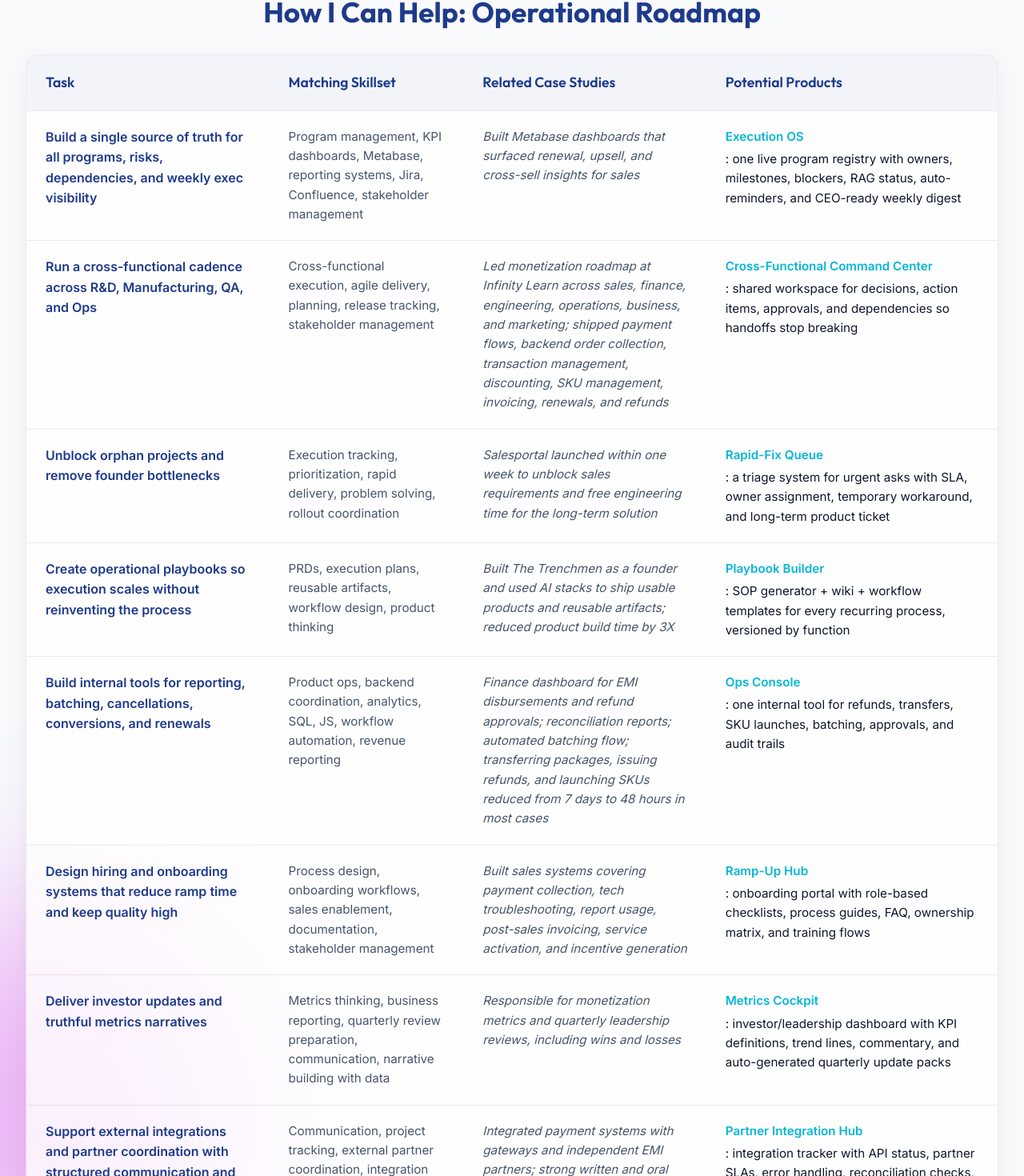
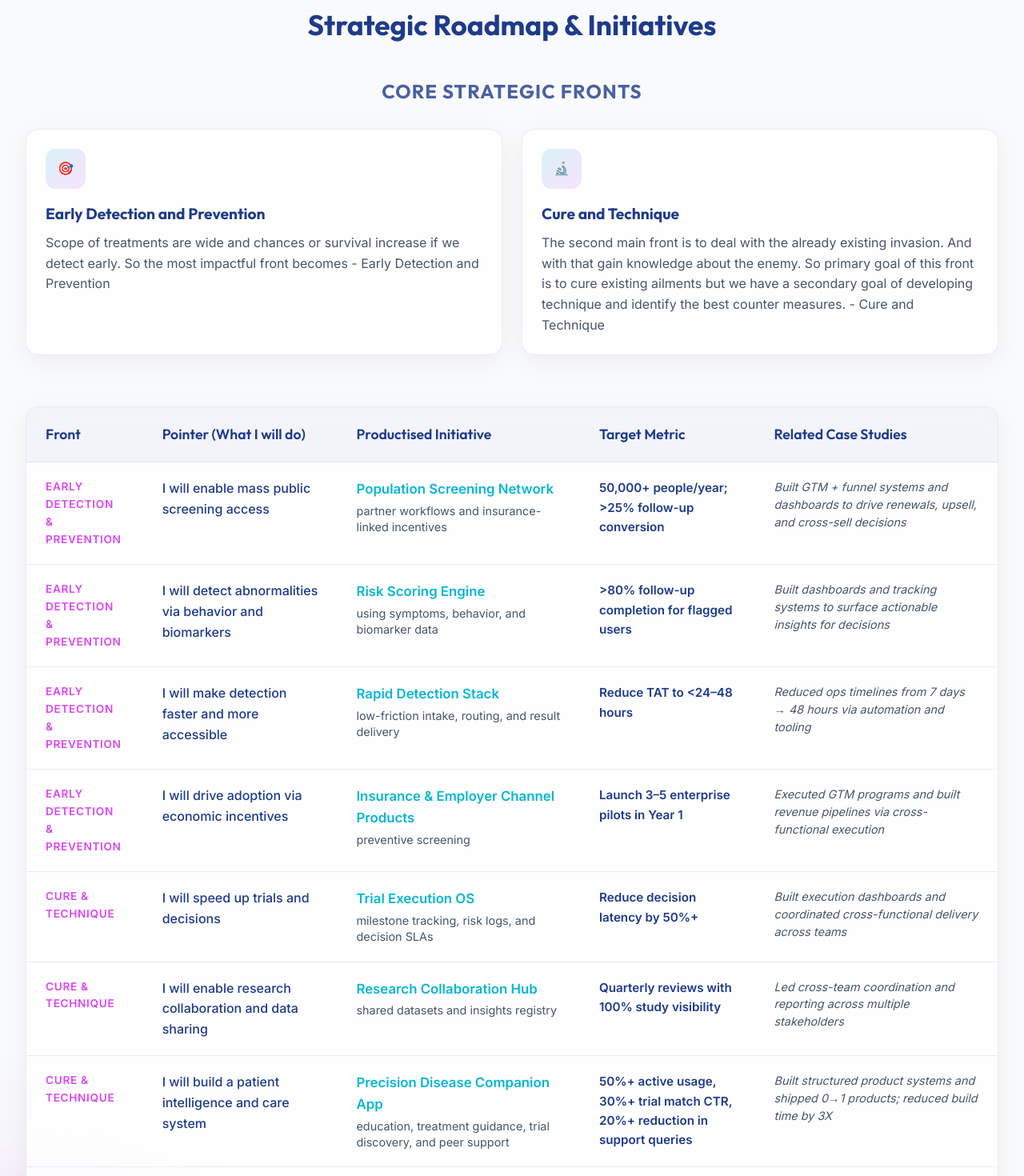
Before and after one commit to pran-av/popvax_pitch, a React (Vite) app: page / in a window 1280 px wide. Shown: the part 1116-2586 px from the top of the page at 80% size. Built offline with nearby package versions, Linux system fonts and the light colour scheme.

Commit message:
roadmap update and strategy panel

```diff
--- a/package.json
+++ b/package.json
@@ -24,5 +24,6 @@
     "eslint-plugin-react-refresh": "^0.5.2",
     "globals": "^17.4.0",
     "vite": "^8.0.4"
-  }
+  },
+  "packageManager": "pnpm@10.13.1+sha512.37ebf1a5c7a30d5fabe0c5df44ee8da4c965ca0c5af3dbab28c3a1681b70a256218d05c81c9c0dcf767ef6b8551eb5b960042b9ed4300c59242336377e01cfad"
 }
--- a/src/App.css
+++ b/src/App.css
@@ -107,8 +107,16 @@
 
 /* Roadmap Table Section */
 .roadmap-section {
-  margin-top: 1rem;
+  margin-top: 2rem;
 }
+
+.sub-header {
+  font-size: 1.5rem;
+  color: var(--color-primary);
+  letter-spacing: 0.05em;
+  text-transform: uppercase;
+}
+
 
 .section-header {
   font-size: 2.2rem;
@@ -152,36 +160,53 @@
   background: rgba(255, 255, 255, 0.5);
 }
 
-.task-cell {
-  font-weight: 600;
+.front-cell {
+  font-size: 0.85rem;
+  text-transform: uppercase;
+  letter-spacing: 0.05em;
+  color: var(--color-accent-magenta);
+  width: 12%;
+}
+
+.pointer-cell {
   color: var(--color-primary);
+  font-weight: 500;
+  width: 20%;
+}
+
+.initiative-cell {
   width: 25%;
 }
 
-.skill-cell {
+.initiative-cell strong {
+  color: var(--color-accent-cyan);
+  display: block;
+  margin-bottom: 0.25rem;
+  font-size: 1.05rem;
+}
+
+.initiative-cell .desc {
+  display: block;
+  font-size: 0.9rem;
   color: var(--color-text-muted);
+  line-height: 1.4;
+}
+
+.metric-cell {
+  color: var(--color-primary);
+  font-weight: 600;
   font-size: 0.95rem;
-  width: 20%;
+  width: 18%;
 }
 
 .case-cell {
   color: var(--color-text-muted);
-  font-size: 0.95rem;
+  font-size: 0.9rem;
   width: 25%;
   font-style: italic;
+  line-height: 1.5;
 }
 
-.product-cell {
-  color: var(--color-text-main);
-  font-size: 0.95rem;
-  width: 30%;
-}
-
-.product-cell strong {
-  color: var(--color-accent-cyan);
-  display: block;
-  margin-bottom: 0.25rem;
-}
 
 /* Case Studies Widget / Common Card */
 .card-content {
--- a/src/components/Roadmap.jsx
+++ b/src/components/Roadmap.jsx
@@ -1,91 +1,154 @@
 import React from 'react';
 import '../App.css';
 
+const strategyPointers = [
+  {
+    title: "Early Detection and Prevention",
+    description: "Scope of treatments are wide and chances or survival increase if we detect early. So the most impactful front becomes - Early Detection and Prevention"
+  },
+  {
+    title: "Cure and Technique",
+    description: "The second main front is to deal with the already existing invasion. And with that gain knowledge about the enemy. So primary goal of this front is to cure existing ailments but we have a secondary goal of developing technique and identify the best counter measures. - Cure and Technique"
+  }
+];
+
 const roadmapData = [
   {
-    task: "Build a single source of truth for all programs, risks, dependencies, and weekly exec visibility",
-    skillset: "Program management, KPI dashboards, Metabase, reporting systems, Jira, Confluence, stakeholder management",
-    caseStudies: "Built Metabase dashboards that surfaced renewal, upsell, and cross-sell insights for sales",
-    products: <strong>Execution OS</strong>,
-    productsDesc: "one live program registry with owners, milestones, blockers, RAG status, auto-reminders, and CEO-ready weekly digest"
+    front: "Early Detection & Prevention",
+    pointer: "I will enable mass public screening access",
+    initiative: "Population Screening Network",
+    initiativeDesc: "partner workflows and insurance-linked incentives",
+    metric: "50,000+ people/year; >25% follow-up conversion",
+    caseStudies: "Built GTM + funnel systems and dashboards to drive renewals, upsell, and cross-sell decisions"
   },
   {
-    task: "Run a cross-functional cadence across R&D, Manufacturing, QA, and Ops",
-    skillset: "Cross-functional execution, agile delivery, planning, release tracking, stakeholder management",
-    caseStudies: "Led monetization roadmap at Infinity Learn across sales, finance, engineering, operations, business, and marketing; shipped payment flows, backend order collection, transaction management, discounting, SKU management, invoicing, renewals, and refunds",
-    products: <strong>Cross-Functional Command Center</strong>,
-    productsDesc: "shared workspace for decisions, action items, approvals, and dependencies so handoffs stop breaking"
+    front: "Early Detection & Prevention",
+    pointer: "I will detect abnormalities via behavior and biomarkers",
+    initiative: "Risk Scoring Engine",
+    initiativeDesc: "using symptoms, behavior, and biomarker data",
+    metric: ">80% follow-up completion for flagged users",
+    caseStudies: "Built dashboards and tracking systems to surface actionable insights for decisions"
   },
   {
-    task: "Unblock orphan projects and remove founder bottlenecks",
-    skillset: "Execution tracking, prioritization, rapid delivery, problem solving, rollout coordination",
-    caseStudies: "Salesportal launched within one week to unblock sales requirements and free engineering time for the long-term solution",
-    products: <strong>Rapid-Fix Queue</strong>,
-    productsDesc: "a triage system for urgent asks with SLA, owner assignment, temporary workaround, and long-term product ticket"
+    front: "Early Detection & Prevention",
+    pointer: "I will make detection faster and more accessible",
+    initiative: "Rapid Detection Stack",
+    initiativeDesc: "low-friction intake, routing, and result delivery",
+    metric: "Reduce TAT to <24–48 hours",
+    caseStudies: "Reduced ops timelines from 7 days → 48 hours via automation and tooling"
   },
   {
-    task: "Create operational playbooks so execution scales without reinventing the process",
-    skillset: "PRDs, execution plans, reusable artifacts, workflow design, product thinking",
-    caseStudies: "Built The Trenchmen as a founder and used AI stacks to ship usable products and reusable artifacts; reduced product build time by 3X",
-    products: <strong>Playbook Builder</strong>,
-    productsDesc: "SOP generator + wiki + workflow templates for every recurring process, versioned by function"
+    front: "Early Detection & Prevention",
+    pointer: "I will drive adoption via economic incentives",
+    initiative: "Insurance & Employer Channel Products",
+    initiativeDesc: "preventive screening",
+    metric: "Launch 3–5 enterprise pilots in Year 1",
+    caseStudies: "Executed GTM programs and built revenue pipelines via cross-functional execution"
   },
   {
-    task: "Build internal tools for reporting, batching, cancellations, conversions, and renewals",
-    skillset: "Product ops, backend coordination, analytics, SQL, JS, workflow automation, revenue reporting",
-    caseStudies: "Finance dashboard for EMI disbursements and refund approvals; reconciliation reports; automated batching flow; transferring packages, issuing refunds, and launching SKUs reduced from 7 days to 48 hours in most cases",
-    products: <strong>Ops Console</strong>,
-    productsDesc: "one internal tool for refunds, transfers, SKU launches, batching, approvals, and audit trails"
+    front: "Cure & Technique",
+    pointer: "I will speed up trials and decisions",
+    initiative: "Trial Execution OS",
+    initiativeDesc: "milestone tracking, risk logs, and decision SLAs",
+    metric: "Reduce decision latency by 50%+",
+    caseStudies: "Built execution dashboards and coordinated cross-functional delivery across teams"
   },
   {
-    task: "Design hiring and onboarding systems that reduce ramp time and keep quality high",
-    skillset: "Process design, onboarding workflows, sales enablement, documentation, stakeholder management",
-    caseStudies: "Built sales systems covering payment collection, tech troubleshooting, report usage, post-sales invoicing, service activation, and incentive generation",
-    products: <strong>Ramp-Up Hub</strong>,
-    productsDesc: "onboarding portal with role-based checklists, process guides, FAQ, ownership matrix, and training flows"
+    front: "Cure & Technique",
+    pointer: "I will enable research collaboration and data sharing",
+    initiative: "Research Collaboration Hub",
+    initiativeDesc: "shared datasets and insights registry",
+    metric: "Quarterly reviews with 100% study visibility",
+    caseStudies: "Led cross-team coordination and reporting across multiple stakeholders"
   },
   {
-    task: "Deliver investor updates and truthful metrics narratives",
-    skillset: "Metrics thinking, business reporting, quarterly review preparation, communication, narrative building with data",
-    caseStudies: "Responsible for monetization metrics and quarterly leadership reviews, including wins and losses",
-    products: <strong>Metrics Cockpit</strong>,
-    productsDesc: "investor/leadership dashboard with KPI definitions, trend lines, commentary, and auto-generated quarterly update packs"
+    front: "Cure & Technique",
+    pointer: "I will build a patient intelligence and care system",
+    initiative: "Precision Disease Companion App",
+    initiativeDesc: "education, treatment guidance, trial discovery, and peer support",
+    metric: "50%+ active usage, 30%+ trial match CTR, 20%+ reduction in support queries",
+    caseStudies: "Built structured product systems and shipped 0→1 products; reduced build time by 3X"
   },
   {
-    task: "Support external integrations and partner coordination with structured communication and tracking",
-    skillset: "Communication, project tracking, external partner coordination, integration delivery, documentation",
-    caseStudies: "Integrated payment systems with gateways and independent EMI partners; strong written and oral communication plus project tracking helped deliver the project",
-    products: <strong>Partner Integration Hub</strong>,
-    productsDesc: "integration tracker with API status, partner SLAs, error handling, reconciliation checks, and launch checklist"
+    front: "Cure & Technique",
+    pointer: "I will make learnings reusable across programs",
+    initiative: "Knowledge-to-Protocol Library",
+    initiativeDesc: "capturing insights, failures, and response patterns",
+    metric: "100% reuse in new program kickoffs",
+    caseStudies: "Built reusable product + GTM artifacts reducing build time by 3X"
+  },
+  {
+    front: "Cross-cutting",
+    pointer: "I will build mission control for execution",
+    initiative: "BioTech Execution OS",
+    initiativeDesc: "tracking all programs, risks, and owners",
+    metric: "100% tracking; all red items owned within 48 hrs",
+    caseStudies: "Built dashboards, tracking systems, and execution workflows across teams"
+  },
+  {
+    front: "Cross-cutting",
+    pointer: "I will improve treatment affordability for patients",
+    initiative: "Patient Financing Platform",
+    initiativeDesc: "EMI-style plans and chronic-care financing options",
+    metric: "Launch 3–5 financing partners; improve treatment conversion by 15%+",
+    caseStudies: "Integrated EMI, BNPL, and flexible payments leading to 6X revenue growth"
+  },
+  {
+    front: "Go-to-Market / Brand",
+    pointer: "I will build institutional demand and credibility",
+    initiative: "Vaccine Brand & Institutional GTM Engine",
+    initiativeDesc: "research, patents, publications, and partnerships",
+    metric: "5-10 institutional leads, 3+ pilots, growing research visibility",
+    caseStudies: "Built outbound funnels (600 prospects), closed enterprise clients, and led GTM execution"
   }
 ];
 
 const Roadmap = () => {
   return (
     <div className="roadmap-section">
-      <h2 className="section-header" style={{ textAlign: "center", marginBottom: "2rem" }}>
-        How I Can Help: Operational Roadmap
+      <h2 className="section-header" style={{ textAlign: "center", marginBottom: "3rem" }}>
+        Strategic Roadmap & Initiatives
       </h2>
+
+      <div className="strategy-pointers" style={{ marginBottom: "4rem" }}>
+        <h3 className="sub-header" style={{ textAlign: "center", marginBottom: "2rem", opacity: 0.8 }}>
+          Core Strategic Fronts
+        </h3>
+        <div className="pointers-grid">
+          {strategyPointers.map((ptr, idx) => (
+            <div key={idx} className="pointer-card glass-card">
+              <div className="pointer-icon">
+                {idx === 0 ? "🎯" : "🔬"}
+              </div>
+              <h3>{ptr.title}</h3>
+              <p>{ptr.description}</p>
+            </div>
+          ))}
+        </div>
+      </div>
 
       <div className="table-container glass-card">
         <table className="roadmap-table">
           <thead>
             <tr>
-              <th>Task</th>
-              <th>Matching Skillset</th>
+              <th>Front</th>
+              <th>Pointer (What I will do)</th>
+              <th>Productised Initiative</th>
+              <th>Target Metric</th>
               <th>Related Case Studies</th>
-              <th>Potential Products</th>
             </tr>
           </thead>
           <tbody>
             {roadmapData.map((row, index) => (
               <tr key={index}>
-                <td className="task-cell">{row.task}</td>
-                <td className="skill-cell">{row.skillset}</td>
+                <td className="front-cell"><strong>{row.front}</strong></td>
+                <td className="pointer-cell">{row.pointer}</td>
+                <td className="initiative-cell">
+                  <strong>{row.initiative}</strong>
+                  <span className="desc">{row.initiativeDesc}</span>
+                </td>
+                <td className="metric-cell">{row.metric}</td>
                 <td className="case-cell">{row.caseStudies}</td>
-                <td className="product-cell">
-                  {row.products}: {row.productsDesc}
-                </td>
               </tr>
             ))}
           </tbody>
```
Also changed, not shown: 2 other files (tests, documents, lock files or other folders).
